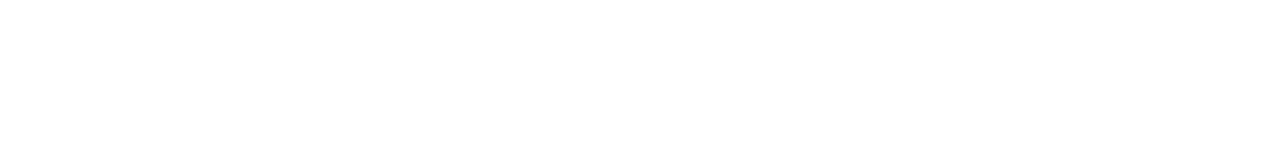
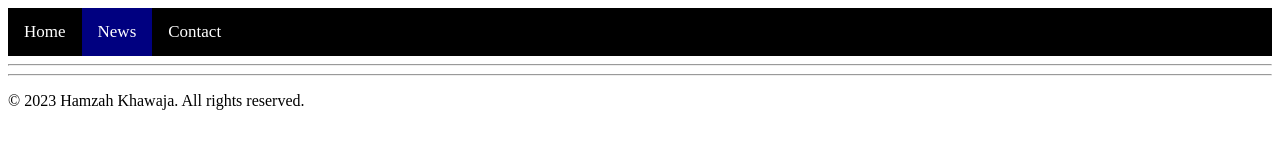
Before and after one commit to HKhawaja1/Project-1, a plain HTML site: page news.html in a window 1280 px wide. Drawn offline with Linux system fonts and the light colour scheme.

Commit message:
Navigation

```diff
--- a/news.html
+++ b/news.html
@@ -6,5 +6,22 @@
     <title>News Page</title>
     <link rel="stylesheet" type="text/css" href="style.css">
   </head>
-  <body></body>
+  <body>
+    <header>
+      <div class="topnav">
+        <a href="home.html">Home</a>
+        <a class="active" href="news.html">News</a>
+        <a href="contact.html">Contact</a>
+      </div>
+
+      <hr>
+    </header>
+    <body>
+
+    </body>
+    <hr>
+    <footer>
+      <p>&copy; 2023 Hamzah Khawaja. All rights reserved.</p>
+    </footer>
+  </body>
 </html>
--- a/style.css
+++ b/style.css
@@ -0,0 +1,23 @@
+.topnav {
+    background-color: black;
+    overflow: hidden;
+  }
+
+  .topnav a {
+    float: left;
+    color: white;
+    text-align: center;
+    padding: 14px 16px;
+    text-decoration: none;
+    font-size: 17px;
+  }
+
+  .topnav a:hover {
+    background-color: #ddd;
+    color: black;
+  }
+
+  .topnav a.active {
+    background-color: navy;
+    color: white;
+  }
```
Also changed, not shown: contact.html (+13 -1 lines), home.html (+13 -1 lines).
